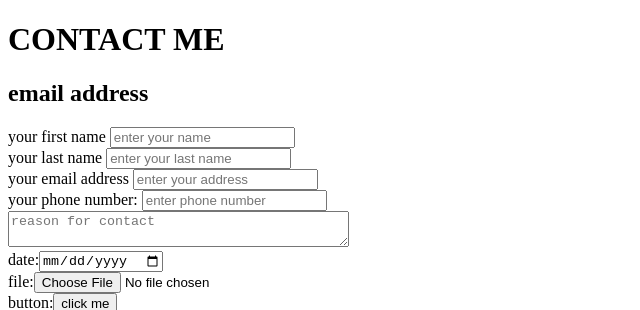
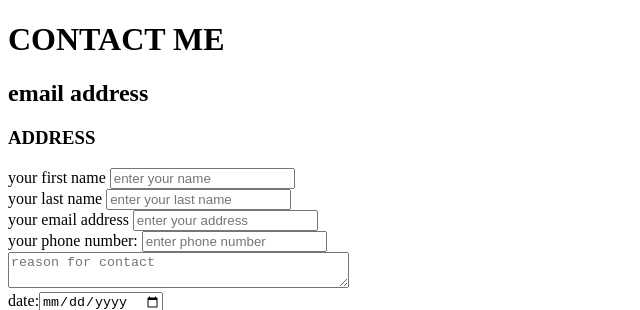
Before and after one commit to om-kumar100/student-registration-form, a plain HTML site: page HTML/INDEX.HTML in a window 1280 px wide. Shown: the top 310 px of the page, without its empty margins (0-640 px from the left). Drawn offline with Linux system fonts and the light colour scheme.

Commit message:
tested code spaces and changed INDEX.HTML

```diff
--- a/HTML/INDEX.HTML
+++ b/HTML/INDEX.HTML
@@ -8,6 +8,7 @@
 <body>
     <h1> CONTACT ME</h1>
     <h2>  email address</h2>
+    <H3>ADDRESS</H3>
     <form action ="/submit.php">
         <label for="your first name">your first name</label>
         <input type="your first name" id= "your first name " placeholder="enter your name"><br>
```
